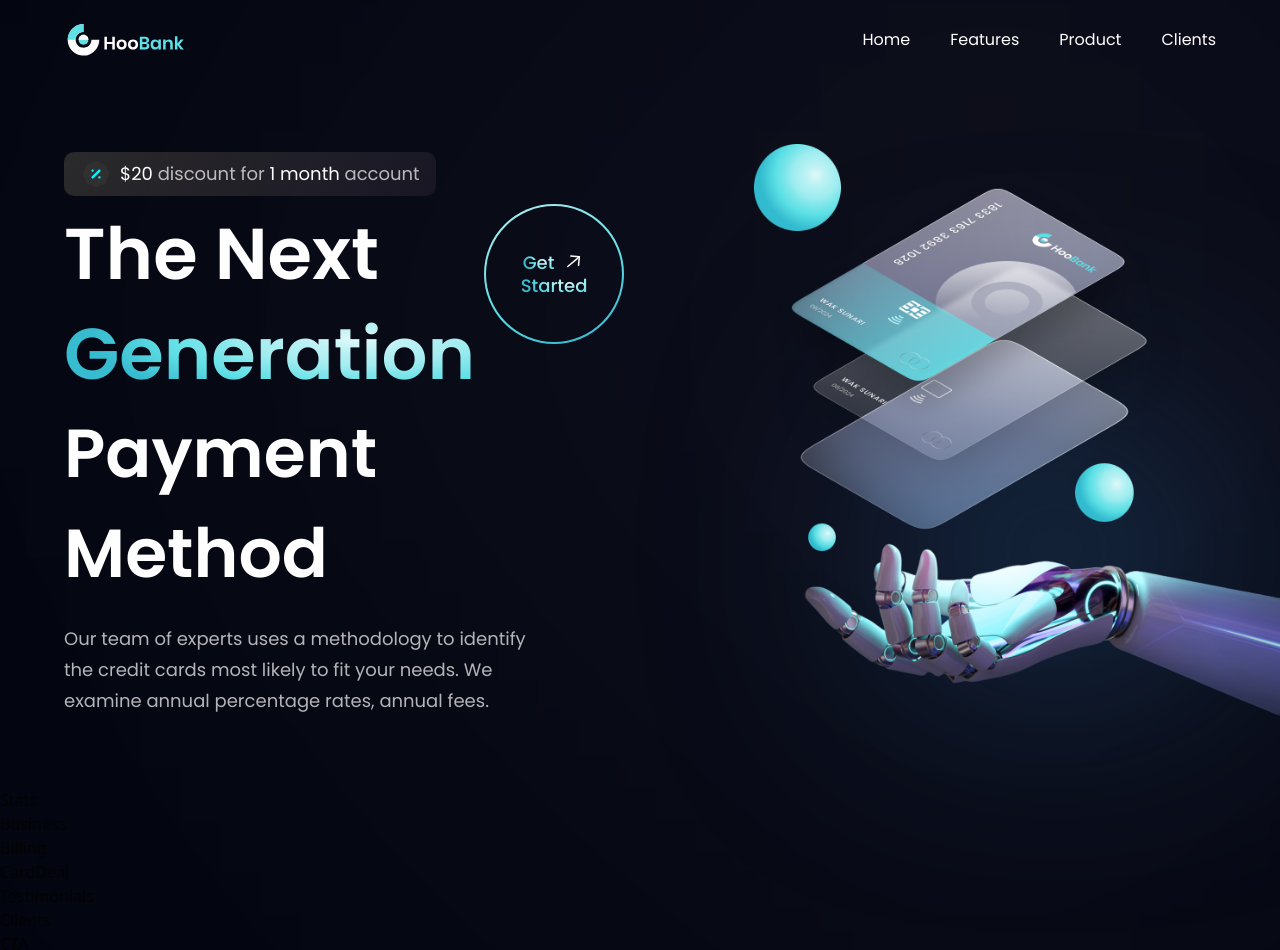
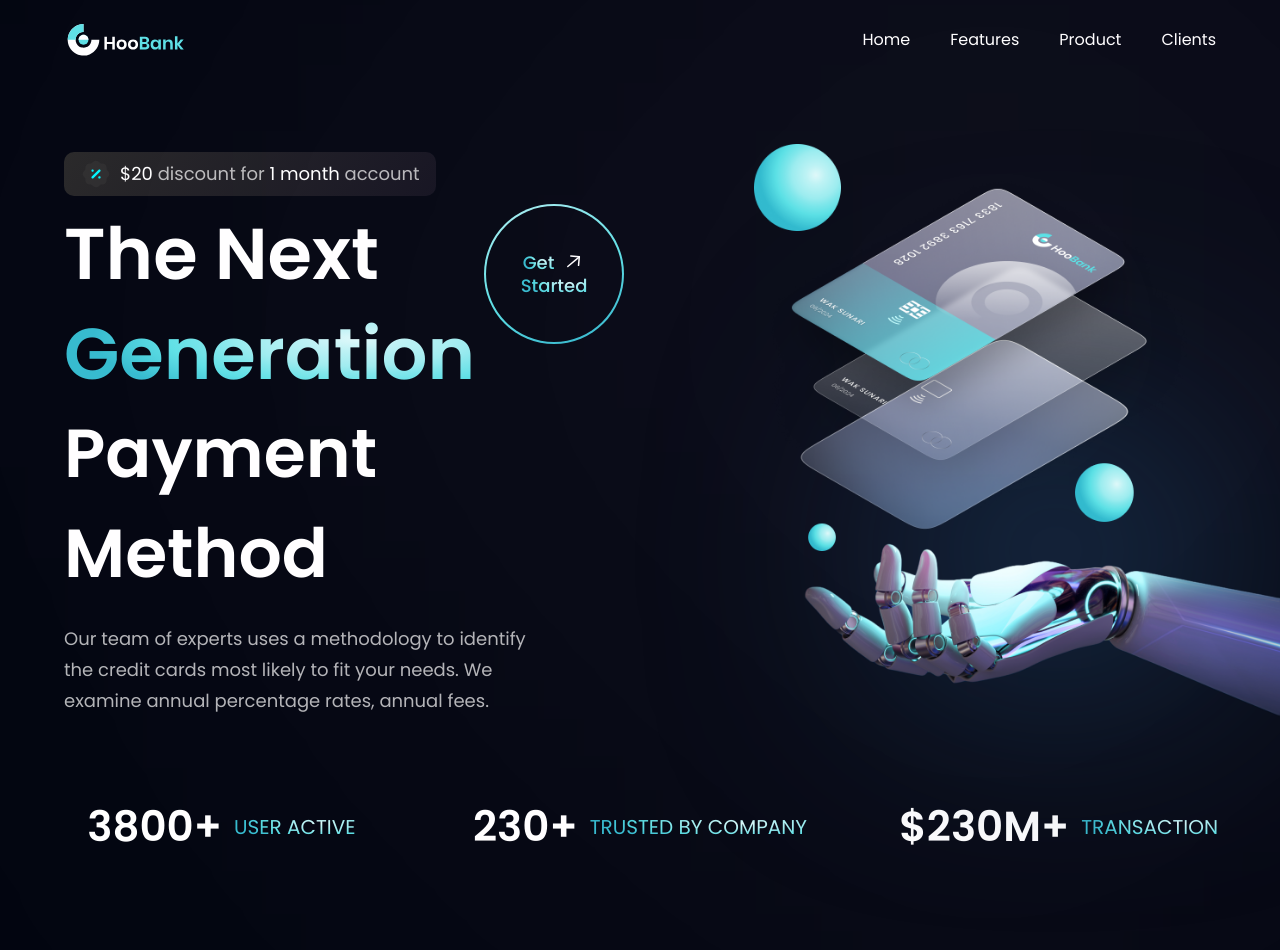
Before and after one commit to matahariramadhan/react-modern-bank-landing-page, a React (Vite) app: page / in a window 1280 px wide. Shown: the top 950 px of the page. Built offline with nearby package versions, Linux system fonts and the light colour scheme.

Commit message:
add stats

```diff
--- a/src/components/Stats.jsx
+++ b/src/components/Stats.jsx
@@ -1,7 +1,28 @@
 import React from "react";
 
+import { stats } from "../constants";
+import styles from "../style";
+
 const Stats = () => {
-  return <div>Stats</div>;
+  return (
+    <section
+      className={`${styles.flexCenter} flex-row flex-wrap sm:mb-20 mb-6 mx-3`}
+    >
+      {stats.map((stat) => (
+        <div
+          key={stat.id}
+          className="flex-1 flex flex-row justify-center items-center m-3"
+        >
+          <h4 className="font-poppins font-semibold xs:text-[42px] text-[30px] xs:leading-[53px] leading-[43px] text-white">
+            {stat.value}
+          </h4>
+          <p className="font-poppins font-normal xs:text-[20px] text-[15px] xs:leading-[26px] leading-[21px] text-gradient uppercase ml-3">
+            {stat.title}
+          </p>
+        </div>
+      ))}
+    </section>
+  );
 };
 
 export default Stats;
```
